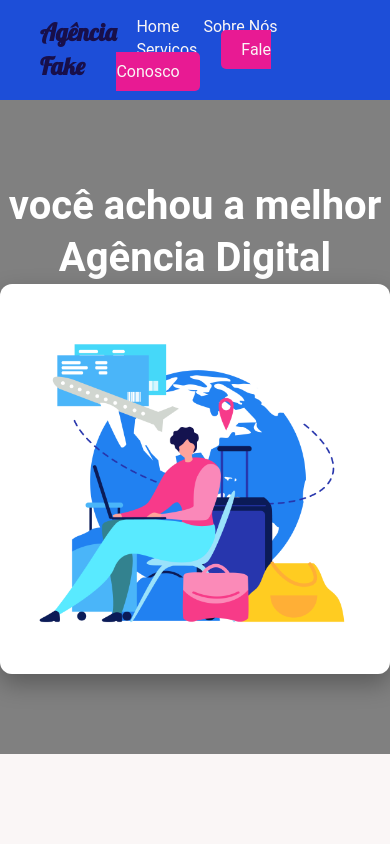
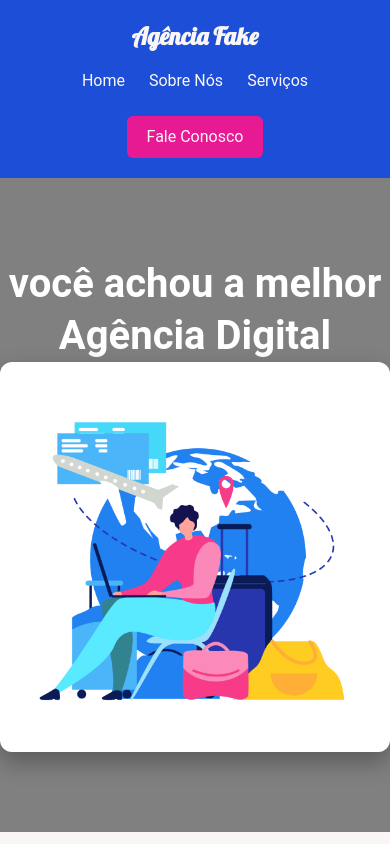
Before and after one commit to LucieneFreitas/Agencia-fake, a plain HTML site: page index.html in a window 390 px wide. Drawn offline with Linux system fonts and the light colour scheme.

Commit message:
atualização navbar

```diff
--- a/index.html
+++ b/index.html
@@ -27,21 +27,31 @@
     <title>Agência Digital</title>
   </head>
   <body>
-    <!-- ================Navbar Start================ -->
 
+<!-- ================Header Start================ -->
+<header class="navbar-container">
+
+  <!-- Navegação principal -->
   <nav class="navbar" aria-label="Navegação principal">
+    <!-- Logo -->
     <div class="logo">
-          <h3>Agência Fake</h3>
+      <h1>Agência Fake</h1>
     </div>
+
+    <!-- Menu principal -->
     <div class="menu">
       <a href="#home">Home</a>
       <a href="#about">Sobre Nós</a>
       <a href="#services">Serviços</a>
-          <a id="botao" href="#contact">Fale Conosco</a>
+      <a id="btn-contact" href="#contact">Fale Conosco</a>
     </div>
   </nav>
 
-    <!-- ================Navbar End================ -->
+</header>
+<!-- ================Header End================ -->
+
+
+
 
 <main class="main">
   <section class="hero-section">
--- a/styles/navbar.css
+++ b/styles/navbar.css
@@ -1,23 +1,35 @@
+/* ========== Container geral ========== */
+.navbar-container {
+  background: var(--nav-dark);
+  border-bottom: 1px solid var(--stroke-color);
+  font-family: var(--font-family);
+  color: var(--white);
+}
 
-
+/* ========== Navbar principal ========== */
 .navbar {
   display: flex;
-  justify-content: space-between; /* separa logo e menu */
-  align-items: center; /* centraliza verticalmente */
-  height: 100px;
-  background: var(--nav-dark);
-  padding: 0 40px; /* espaço interno nas laterais */
+  justify-content: space-between;
+  align-items: center;
+  padding: 20px 40px;
 }
 
-.logo h3 {
+/* Logo */
+.logo h1 {
   font: var(--h3);
-  color: var(--logo-h3);
+  color: var(--white);
+}
 
+/* Menu */
+.menu {
+  display: flex;
+  align-items: center;
+  gap: 24px;
 }
 
 .menu a {
   color: var(--white);
-  margin-left: 20px; /* separa os links */
+  font: var(--text);
   transition: var(--transition);
 }
 
@@ -25,15 +37,37 @@
   color: var(--brand-pink);
 }
 
-#botao {
+/* Botão de destaque */
+#btn-contact {
   padding: 10px 20px;
   background-color: var(--brand-pink);
   color: var(--white);
-  border-radius: 5px;
+  border-radius: 6px;
   transition: var(--transition);
 }
 
-#botao:hover {
-  background-color: var(--nav-dark);
+#btn-contact:hover {
+  background-color: var(--white);
   color: var(--brand-pink);
 }
+
+
+
+/* ========== Responsividade ========== */
+@media (max-width: 900px) {
+  .navbar {
+    flex-direction: column;
+    gap: 16px;
+    padding: 20px;
+  }
+
+  .menu {
+    flex-wrap: wrap;
+    justify-content: center;
+  }
+
+  .navbar-secondary {
+    flex-wrap: wrap;
+    gap: 16px;
+  }
+}
```
Lines whose indentation alone changed are shown as unchanged.
